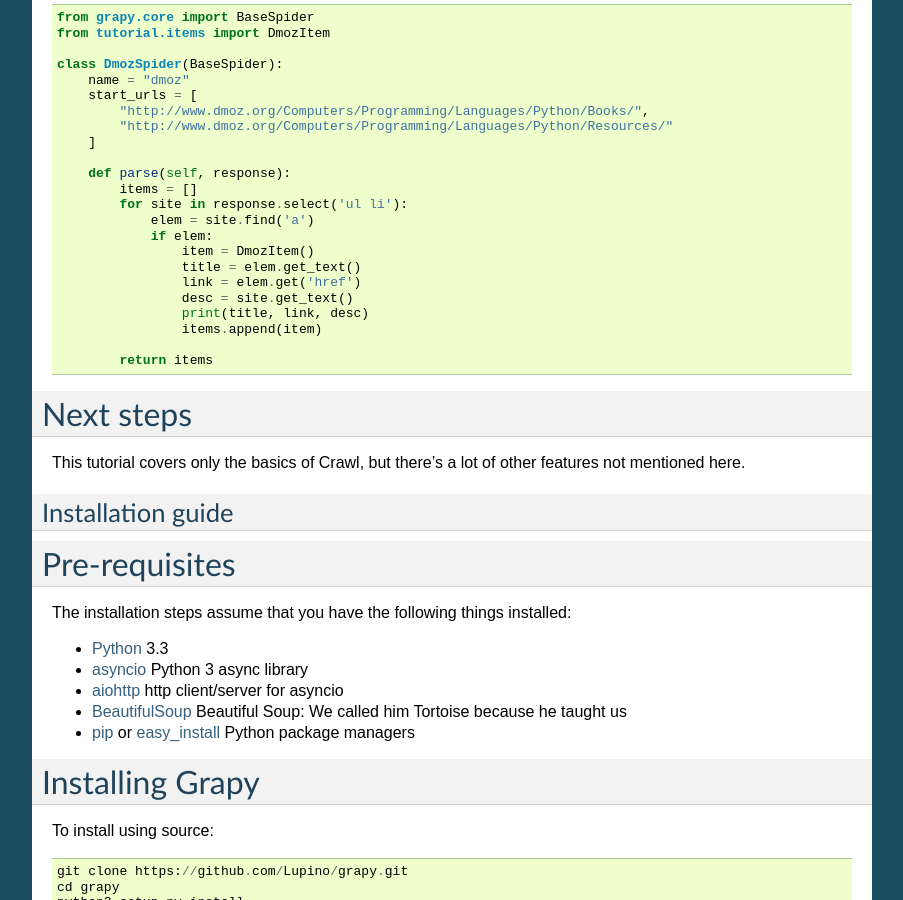
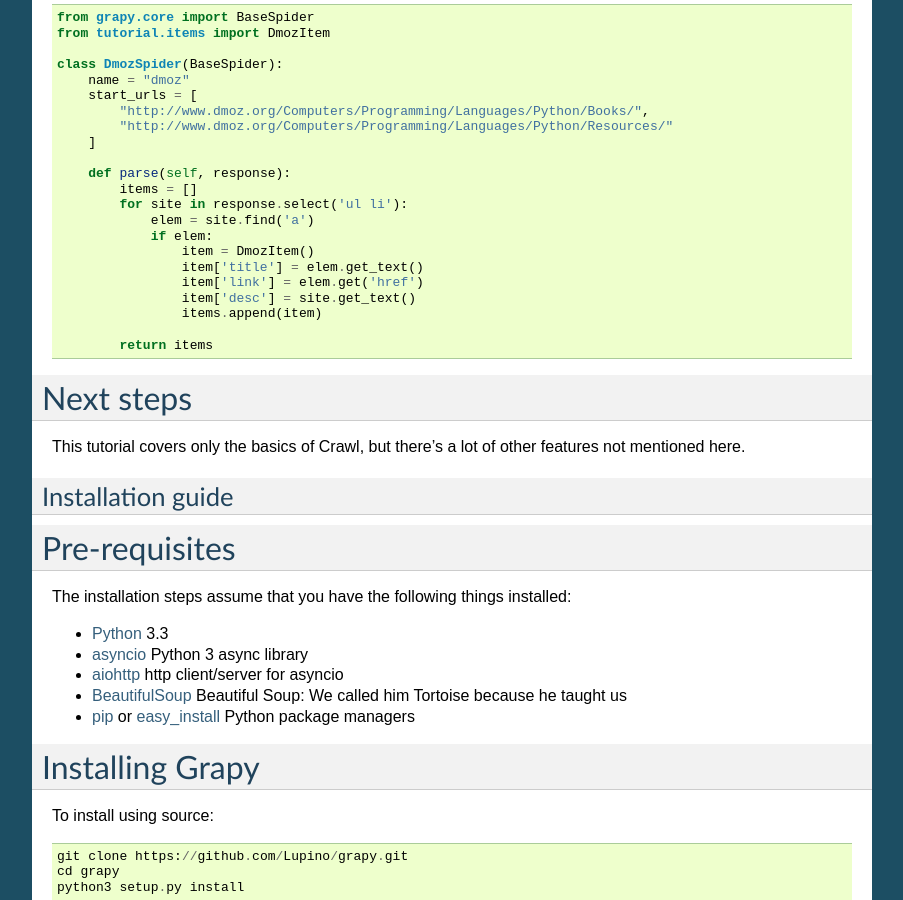
Before and after one commit to Lupino/grapy, a Sphinx documentation site: the page built from docs/index.rst, in a window 1280 px wide and 900 px high, scrolled down 3775 px. Shown: the whole window, without its empty margins (198-1101 px from the left). Built offline with Sphinx 7.4.7, drawn with Linux system fonts in a browser that asks for light colours; formulas are drawn with MathJax 3.

Commit message:
fixed. extract item on doc

```diff
--- a/docs/index.rst
+++ b/docs/index.rst
@@ -1,5 +1,4 @@
-.. grapy documentation master file, created by
-   sphinx-quickstart on Thu Dec  5 10:47:15 2013.
+.. grapy documentation master file, created by sphinx-quickstart on Thu Dec  5 10:47:15 2013.
    You can adapt this file completely to your liking, but it should at least
    contain the root `toctree` directive.
 
@@ -253,10 +252,9 @@
                elem = site.find('a')
                if elem:
                    item = DmozItem()
-                   title = elem.get_text()
-                   link = elem.get('href')
-                   desc = site.get_text()
-                   print(title, link, desc)
+                   item['title'] = elem.get_text()
+                   item['link'] = elem.get('href')
+                   item['desc'] = site.get_text()
                    items.append(item)
 
            return items
```
